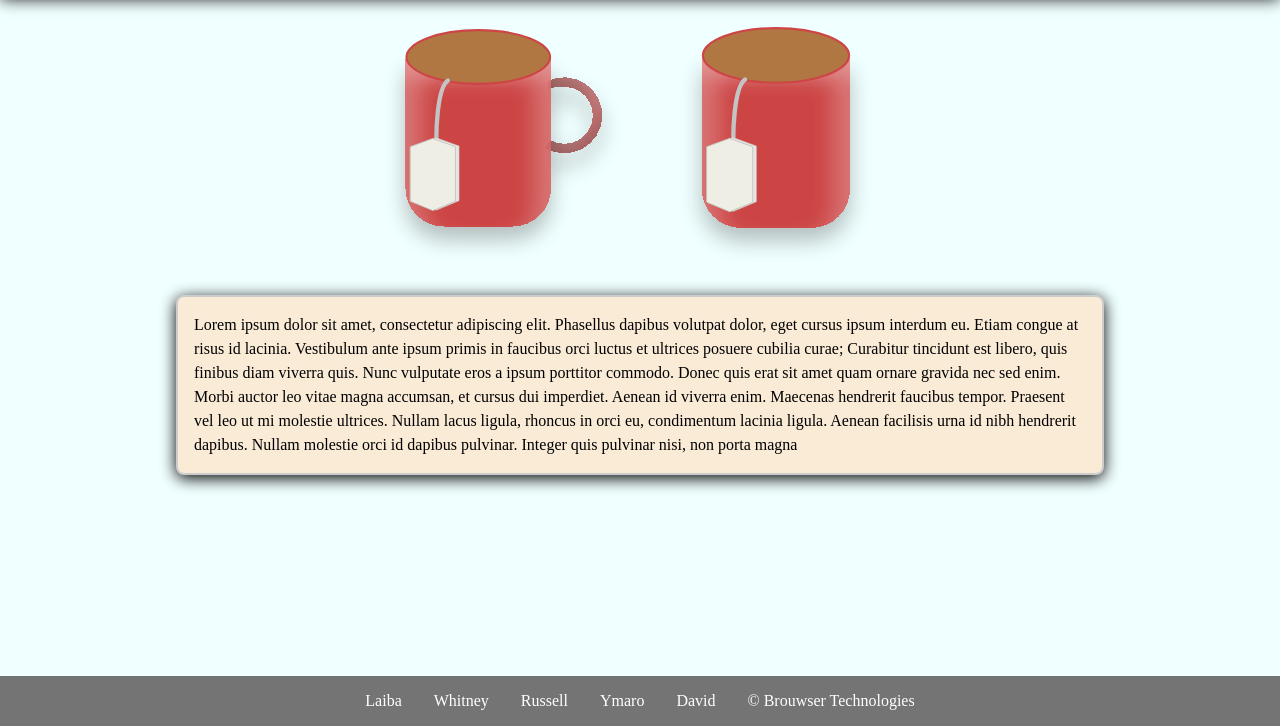
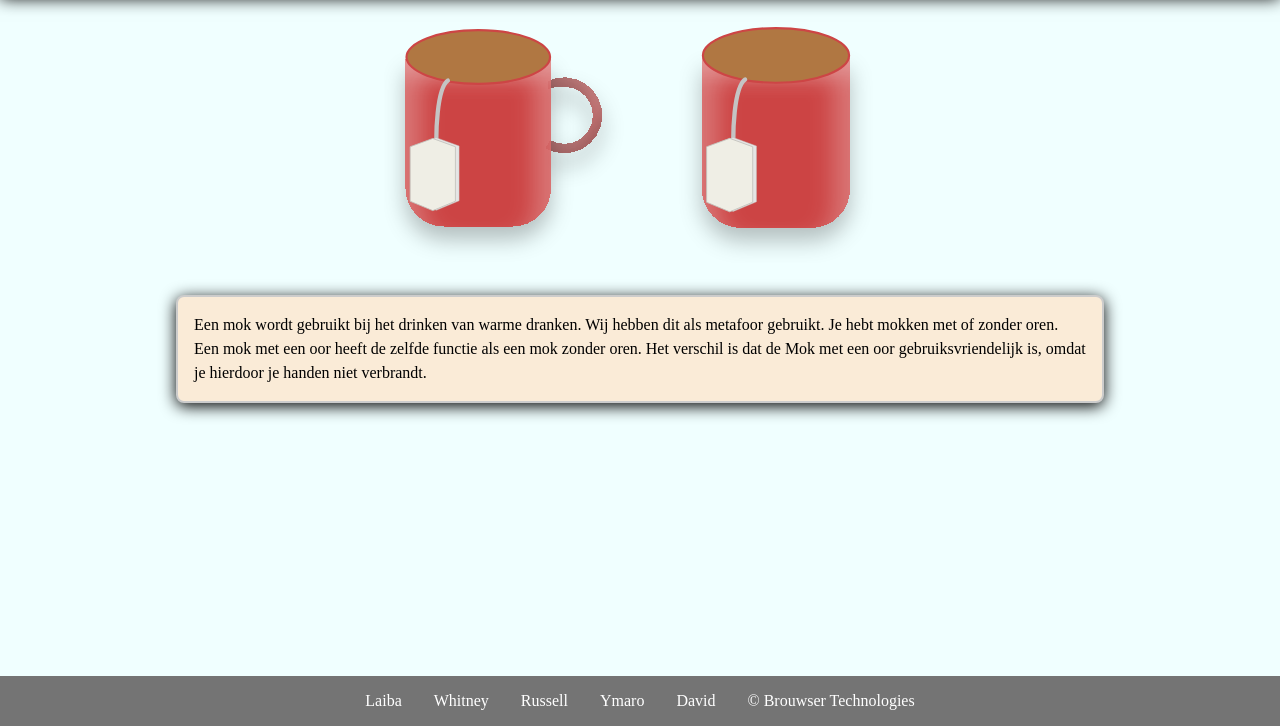
Before and after one commit to laibaaac/BT-2023, a plain HTML site: page index.html in a window 1280 px wide. Shown: the part 74-800 px from the top of the page. Drawn offline with Linux system fonts and the light colour scheme.

Commit message:
done done done

```diff
--- a/index.html
+++ b/index.html
@@ -1,34 +1,30 @@
 <!DOCTYPE html>
 <html lang="en">
   <head>
-    <meta charset="UTF-8">
-    <meta http-equiv="X-UA-Compatible" content="IE=edge">
-    <meta name="viewport" content="width=device-width, initial-scale=1.0">
-    <link rel="icon" type="image/png" href="img/emoji.png">
-    <link href="style.css" rel="stylesheet">
+    <meta charset="UTF-8" />
+    <meta http-equiv="X-UA-Compatible" content="IE=edge" />
+    <meta name="viewport" content="width=device-width, initial-scale=1.0" />
+    <link rel="icon" type="image/png" href="img/emoji.png" />
+    <link href="style.css" rel="stylesheet" />
     <title>Mok or Not</title>
   </head>
   <body>
-
     <header>
       <h1>Mok or Not <span></span> Brouwser Technologies</h1>
     </header>
 
     <main>
       <section>
-            <img src="img/cuphandle.svg" alt="Mok/Beker zonder oor">
-            <img src="img/cupnone.svg" alt="Mok met een oor">
+        <img src="img/cuphandle.svg" alt="Mok/Beker zonder oor" />
+        <img src="img/cupnone.svg" alt="Mok met een oor" />
       </section>
 
       <article>
-            Lorem ipsum dolor sit amet, consectetur adipiscing elit. Phasellus dapibus volutpat dolor, eget cursus ipsum interdum
-            eu. Etiam congue at risus id lacinia. Vestibulum ante ipsum primis in faucibus orci luctus et ultrices posuere cubilia
-            curae; Curabitur tincidunt est libero, quis finibus diam viverra quis. Nunc vulputate eros a ipsum porttitor commodo.
-            Donec quis erat sit amet quam ornare gravida nec sed enim. Morbi auctor leo vitae magna accumsan, et cursus dui
-            imperdiet. Aenean id viverra enim. Maecenas hendrerit faucibus tempor. Praesent vel leo ut mi molestie ultrices. Nullam
-            lacus ligula, rhoncus in orci eu, condimentum lacinia ligula. Aenean facilisis urna id nibh hendrerit dapibus. Nullam
-            molestie orci id dapibus pulvinar. Integer quis pulvinar nisi, non porta magna
-
+        Een mok wordt gebruikt bij het drinken van warme dranken. Wij hebben dit
+        als metafoor gebruikt. Je hebt mokken met of zonder oren. Een mok met
+        een oor heeft de zelfde functie als een mok zonder oren. Het verschil is
+        dat de Mok met een oor gebruiksvriendelijk is, omdat je hierdoor je
+        handen niet verbrandt.
       </article>
     </main>
 
@@ -42,6 +38,5 @@
         <li>&#xA9; Brouwser Technologies</li>
       </ul>
     </footer>
-
   </body>
 </html>
```
Lines whose indentation alone changed are shown as unchanged.
